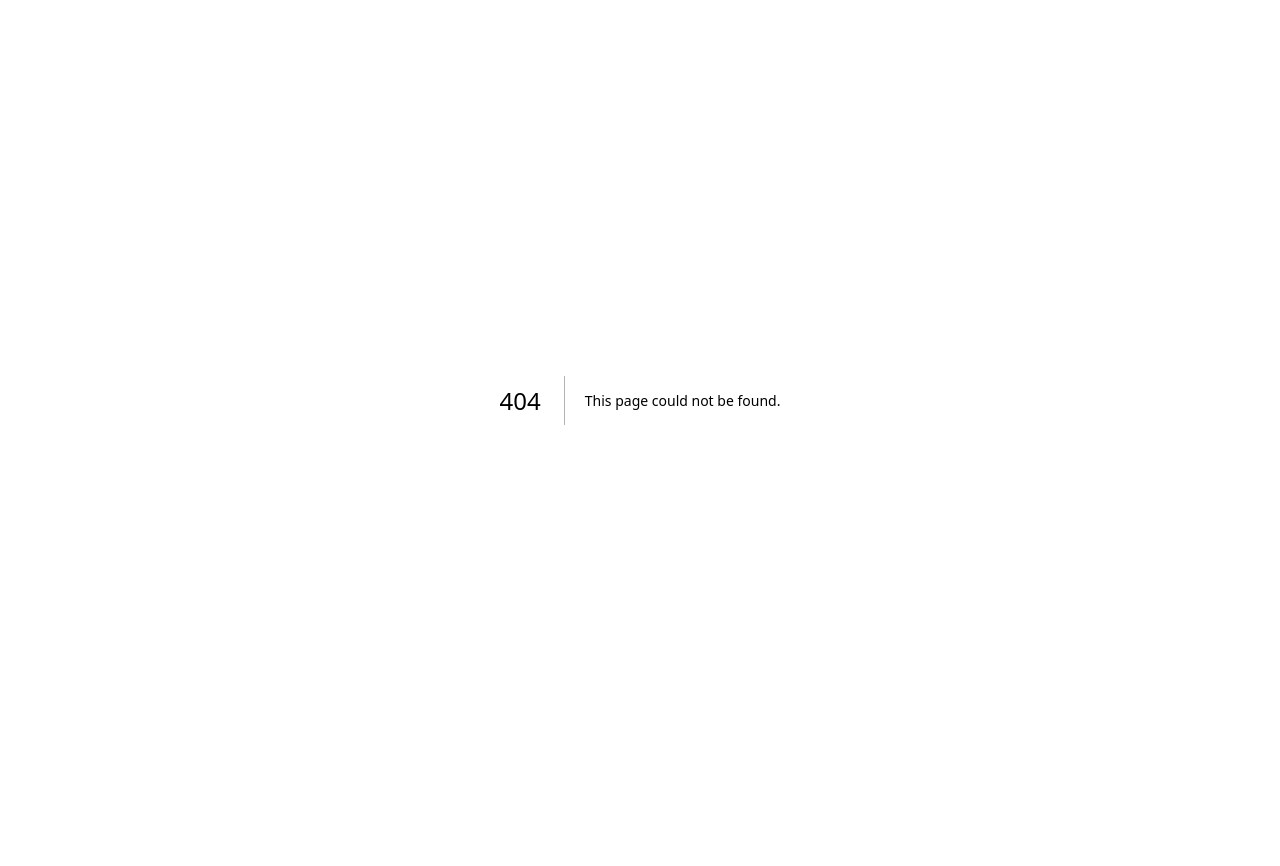
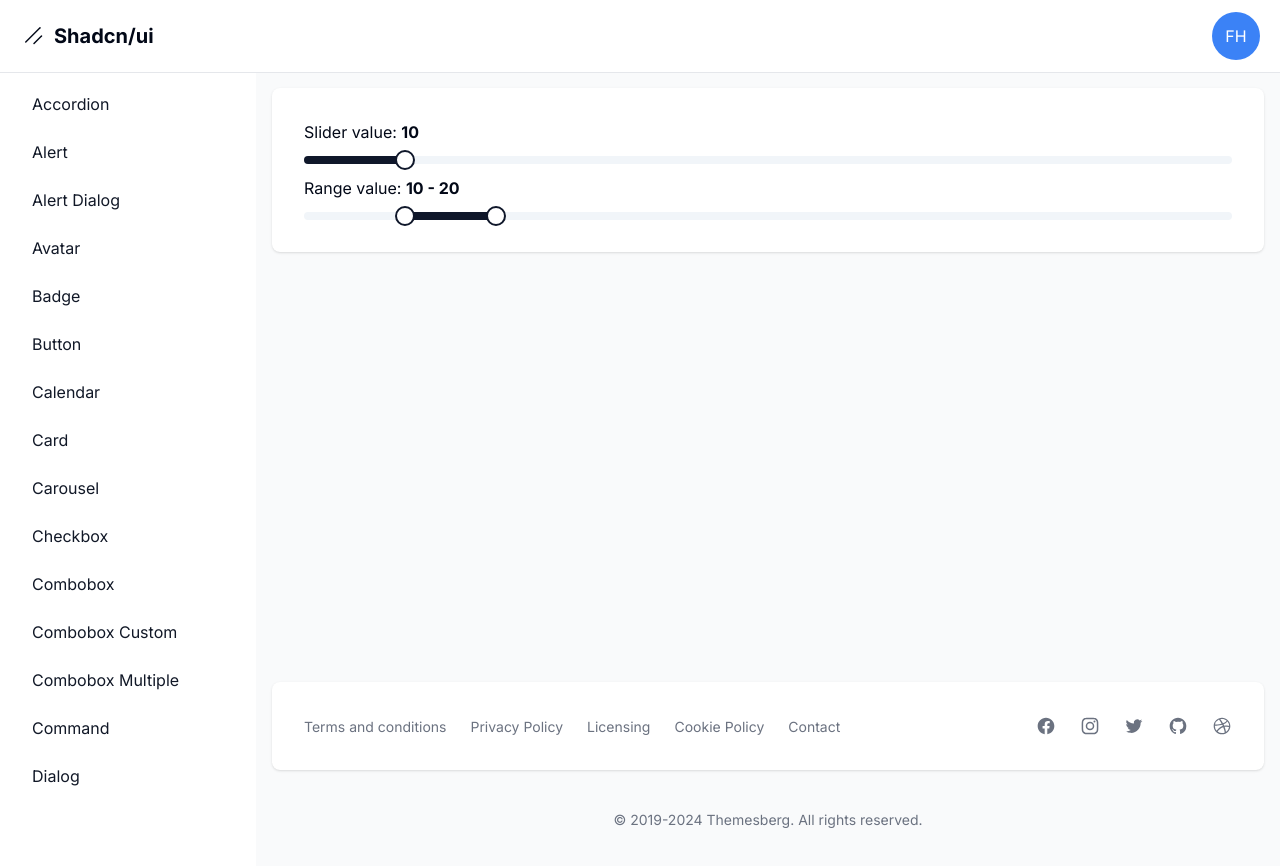
Before and after one commit to AlexMartin998/shadcn-next-b1, a Next.js app: page /dashboard/slider in a window 1280 px wide. Before the commit this address had no page. Shown: the top 866 px of the page. Before the commit the page ends 800 px from the top, so only its background shows below. Built offline with nearby package versions, Linux system fonts and the light colour scheme.

Commit message:
ADD: slider

```diff
--- a/package.json
+++ b/package.json
@@ -17,6 +17,7 @@
     "@radix-ui/react-label": "^2.0.2",
     "@radix-ui/react-popover": "^1.0.7",
     "@radix-ui/react-progress": "^1.0.3",
+    "@radix-ui/react-slider": "^1.1.2",
     "@radix-ui/react-slot": "^1.0.2",
     "@radix-ui/react-toast": "^1.1.5",
     "class-variance-authority": "^0.7.0",
--- a/src/app/dashboard/layout.tsx
+++ b/src/app/dashboard/layout.tsx
@@ -79,6 +79,11 @@
     name: 'skeleton',
     href: 'skeleton',
   },
+
+  {
+    name: 'slider',
+    href: 'slider',
+  }
 ].sort((a, b) => a.name.localeCompare(b.name));
 
 export default function DashboardLayout({
--- /dev/null
+++ b/src/app/dashboard/slider/page.tsx
@@ -0,0 +1,44 @@
+'use client';
+
+import { Slider } from '@/components/ui/slider';
+import { useState } from 'react';
+
+export type PageProps = {};
+
+const Page: React.FC<PageProps> = () => {
+  const [sliderValue, setSliderValue] = useState(10);
+  const [rangeValue, setRangeValue] = useState([10, 20]);
+
+  return (
+    <div className="grid grid-cols-1 gap-3">
+      <span>
+        Slider value: <span className="font-bold">{sliderValue}</span>
+      </span>
+
+      <Slider
+        defaultValue={[sliderValue]}
+        onValueChange={value => {
+          console.log('slider1', value);
+          setSliderValue(value[0]);
+        }}
+        max={100}
+        step={1}
+      />
+
+      <span>
+        Range value: <span className="font-bold">{rangeValue.join(' - ')}</span>
+      </span>
+      <Slider
+        defaultValue={rangeValue}
+        onValueChange={value => {
+          console.log('slider2', value);
+          setRangeValue(value);
+        }}
+        max={100}
+        step={1}
+      />
+    </div>
+  );
+};
+
+export default Page;
--- /dev/null
+++ b/src/components/ui/slider.tsx
@@ -0,0 +1,32 @@
+'use client';
+
+import * as SliderPrimitive from '@radix-ui/react-slider';
+import * as React from 'react';
+
+import { cn } from '@/lib/utils';
+
+const Slider = React.forwardRef<
+  React.ElementRef<typeof SliderPrimitive.Root>,
+  React.ComponentPropsWithoutRef<typeof SliderPrimitive.Root>
+>(({ className, ...props }, ref) => (
+  <SliderPrimitive.Root
+    ref={ref}
+    className={cn(
+      'relative flex w-full touch-none select-none items-center',
+      className
+    )}
+    {...props}
+  >
+    <SliderPrimitive.Track className="relative h-2 w-full grow overflow-hidden rounded-full bg-secondary">
+      <SliderPrimitive.Range className="absolute h-full bg-primary" />
+    </SliderPrimitive.Track>
+
+    <SliderPrimitive.Thumb className="block h-5 w-5 rounded-full border-2 border-primary bg-background ring-offset-background transition-colors focus-visible:outline-none focus-visible:ring-2 focus-visible:ring-ring focus-visible:ring-offset-2 disabled:pointer-events-none disabled:opacity-50" />
+
+    {/* =========== duplicate this to fix this problem =========== */}
+    <SliderPrimitive.Thumb className="block h-5 w-5 rounded-full border-2 border-primary bg-background ring-offset-background transition-colors focus-visible:outline-none focus-visible:ring-2 focus-visible:ring-ring focus-visible:ring-offset-2 disabled:pointer-events-none disabled:opacity-50" />
+  </SliderPrimitive.Root>
+));
+Slider.displayName = SliderPrimitive.Root.displayName;
+
+export { Slider };
```
Also changed, not shown: 1 other file (tests, documents, lock files or other folders).
